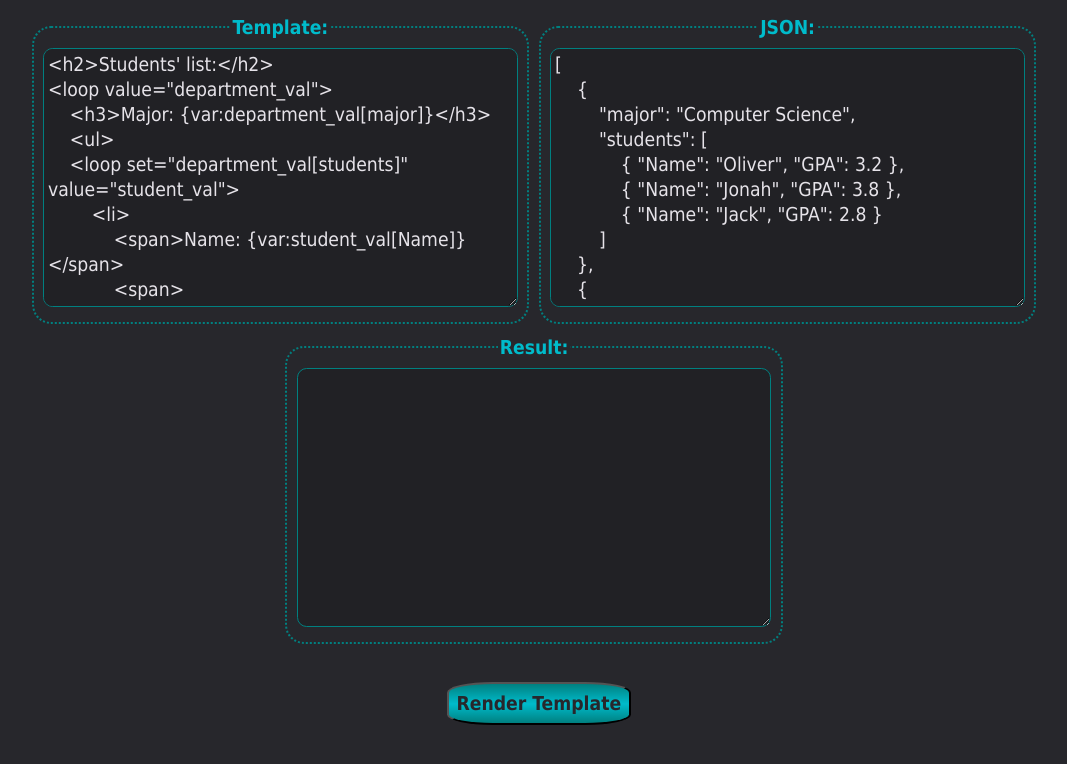
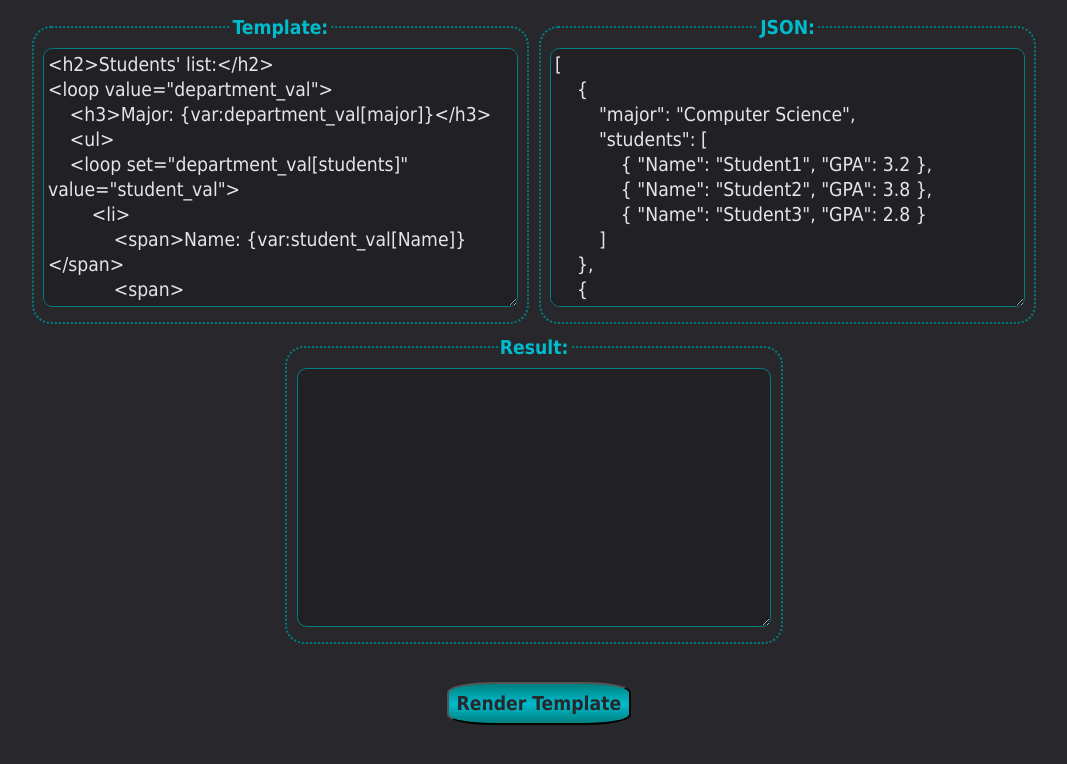
Before and after one commit to HaniAmmar/JQen-Tool, a plain HTML site: page index.html in a window 1280 px wide. Shown: the whole page, without its empty margins (106-1173 px from the left). Drawn offline with Linux system fonts and the light colour scheme; no server answers.

Commit message:
Update QLib

```diff
--- a/index.html
+++ b/index.html
@@ -63,17 +63,17 @@
     {
         "major": "Computer Science",
         "students": [
-            { "Name": "Oliver", "GPA": 3.2 },
-            { "Name": "Jonah", "GPA": 3.8 },
-            { "Name": "Jack", "GPA": 2.8 }
+            { "Name": "Student1", "GPA": 3.2 },
+            { "Name": "Student2", "GPA": 3.8 },
+            { "Name": "Student3", "GPA": 2.8 }
         ]
     },
     {
         "major": "Math",
         "students": [
-            { "Name": "Maxim", "GPA": 3.0 },
-            { "Name": "Cole", "GPA": 2.5 },
-            { "Name": "Claire", "GPA": 2.4 }
+            { "Name": "Student4", "GPA": 3.0 },
+            { "Name": "Student5", "GPA": 2.5 },
+            { "Name": "Student6", "GPA": 2.4 }
         ]
     }
 ]`;
```
Also changed, not shown: 1 other file.
